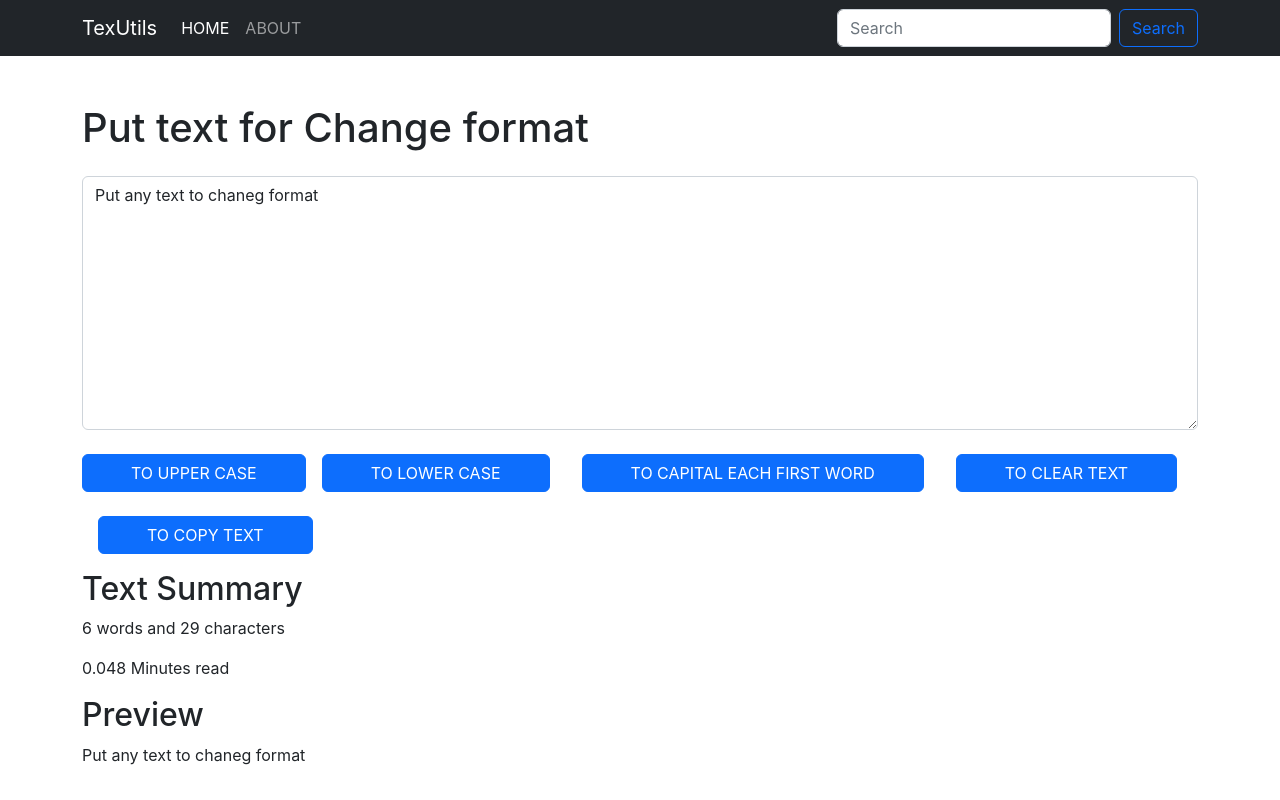
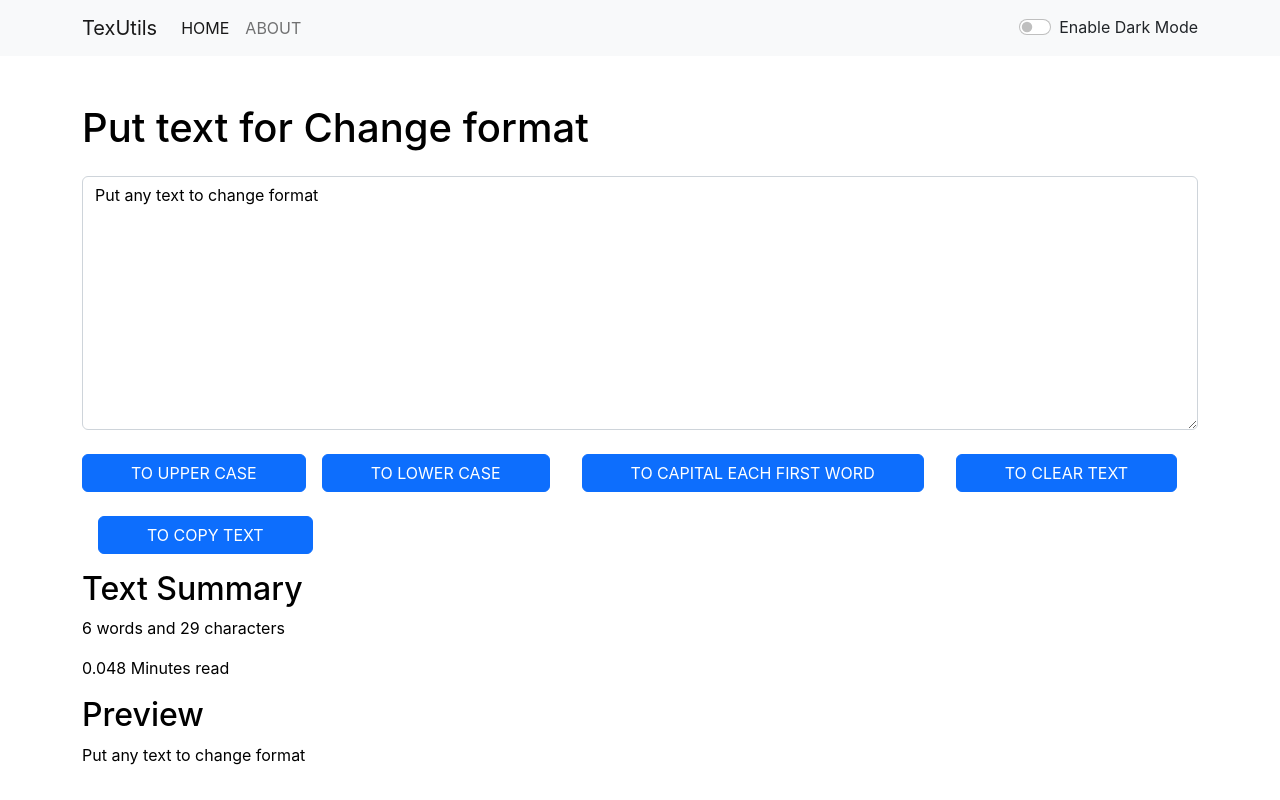
Before and after one commit to MSameer192/sameerReactApp, a React (Create React App) app: page / in a window 1280 px wide. Built offline with nearby package versions, Linux system fonts and the light colour scheme.

Commit message:
under process

```diff
--- a/src/App.js
+++ b/src/App.js
@@ -3,20 +3,48 @@
 import TextForm from './components/TextForm';
 // import About from './components/About';
 
+import React, { useState } from 'react';
+
+function App() {
+
+  const [mode, setMode] = useState('light');
+
+  const [modeBtn, setModeBtnText] = useState("Enable Dark Mode");
+
+  // const [myStyle1, myNewStyle] = useState({
+  //   color: "black",
+  // });
+
+  const toggleMode = () => {
+
+    if (mode === "light") {
+      setMode('dark')
+      setModeBtnText('Enable Light Mode')
+      document.body.style.backgroundColor = 'gray'
+      // myNewStyle({
+      //   color: 'white',
+      // })
+    }
+
+    else {
+      setMode('light')
+      setModeBtnText('Enable Dark Mode')
+      document.body.style.backgroundColor = 'white'
+      // myNewStyle({
+      //   color: 'black'
+      // })
+    }
+  }
 
 
 
-
-function App() {
   return (
     <div className="App">
       <>
-      <Navbar title= "TexUtils" home="HOME"/>
-      {/* <Navbar/> */}
+        <Navbar title="TexUtils" home="HOME" mode={mode} toggleMode={toggleMode} Btn={modeBtn} />
+        <TextForm heading="Put text for Change format" mode={mode} />
 
-      <TextForm heading="Put text for Change format" />
-
-      {/* <About/> */}
+        {/* <About/> */}
       </>
     </div>
   );
--- a/src/components/Navbar.js
+++ b/src/components/Navbar.js
@@ -5,7 +5,7 @@
 export default function Navbar(props) {
     return (
         <div>
-            <nav className="navbar navbar-expand-lg navbar-dark bg-dark">
+            <nav className={`navbar navbar-expand-lg navbar-${props.mode} bg-${props.mode}`}>
                 <div className="container">
                     <a className="navbar-brand " href="/">{props.title}</a>
                     <button className="navbar-toggler" type="button" data-bs-toggle="collapse" data-bs-target="#navbarSupportedContent" aria-controls="navbarSupportedContent" aria-expanded="false" aria-label="Toggle navigation">
@@ -20,10 +20,15 @@
                                 <a className="nav-link" href="/">ABOUT</a>
                             </li>
                         </ul>
-                        <form className="d-flex" role="search">
+                        {/* <form className="d-flex" role="search">
                             <input className="form-control me-2" type="search" placeholder="Search" aria-label="Search" />
                             <button className="btn btn-outline-primary" type="submit">Search</button>
-                        </form>
+                        </form> */}
+
+                        <div className={`form-check form-switch text-${props.mode === 'light'? 'dark':'light'}`}>
+                            <input className="form-check-input" type="checkbox" role="switch" id="flexSwitchCheckDefault" onClick={props.toggleMode}/>
+                                <label className="form-check-label" htmlFor="flexSwitchCheckDefault">{props.Btn}</label>
+                        </div>
                     </div>
                 </div>
             </nav>
--- a/src/components/TextForm.js
+++ b/src/components/TextForm.js
@@ -46,27 +46,27 @@
 
 
 
-  const [text, setText] = useState("Put any text to chaneg format");
+  const [text, setText] = useState("Put any text to change format");
 
 
   return (
-    <div className="mt-5 container text-start">
+    <div className="mt-5 container text-start" style={{color: props.mode==='dark'? 'white':'black'}}>
         <h1 className=''> {props.heading} </h1>
-        <textarea className="form-control mt-4" id="exampleFormControlTextarea1" value={text} rows="10" onChange={tOHandleOnChange}></textarea>
+        <textarea className="form-control mt-4" id="exampleFormControlTextarea1" style={{color: props.mode==='dark'? 'white':'black', backgroundColor:props.mode==='dark'? 'grey':'white' }} value={text} rows="10" onChange={tOHandleOnChange}></textarea>
         <button className="btn btn-primary mt-4 px-5" onClick={tOUpperCase} > TO UPPER CASE </button>
         <button className="btn btn-primary mt-4 mx-3 px-5" onClick={tOLowerCase} > TO LOWER CASE </button>
         <button className="btn btn-primary mt-4 mx-3 px-5" onClick={tOCapitalEachWord} > TO CAPITAL EACH FIRST WORD </button>
         <button className="btn btn-primary mt-4 mx-3 px-5" onClick={tOClearCase} > TO CLEAR TEXT </button>
         <button className="btn btn-primary mt-4 mx-3 px-5" onClick={toHandleCopy} > TO COPY TEXT </button>
 
-
-        <h2 className='mt-3'>Text Summary</h2>
+      <div style={{color: props.mode==='dark'? 'white':'black'}}>
+        <h2 className='mt-3'>Text Summary</h2 >
         <p>{text.split(" ").length} words and {text.length} characters</p>
         <p>{ 0.008 * text.split(" ").length} Minutes read</p>
 
         <h2>Preview</h2>
         <p>{text}</p>
-
+      </div>
 
     </div>
   );
```
